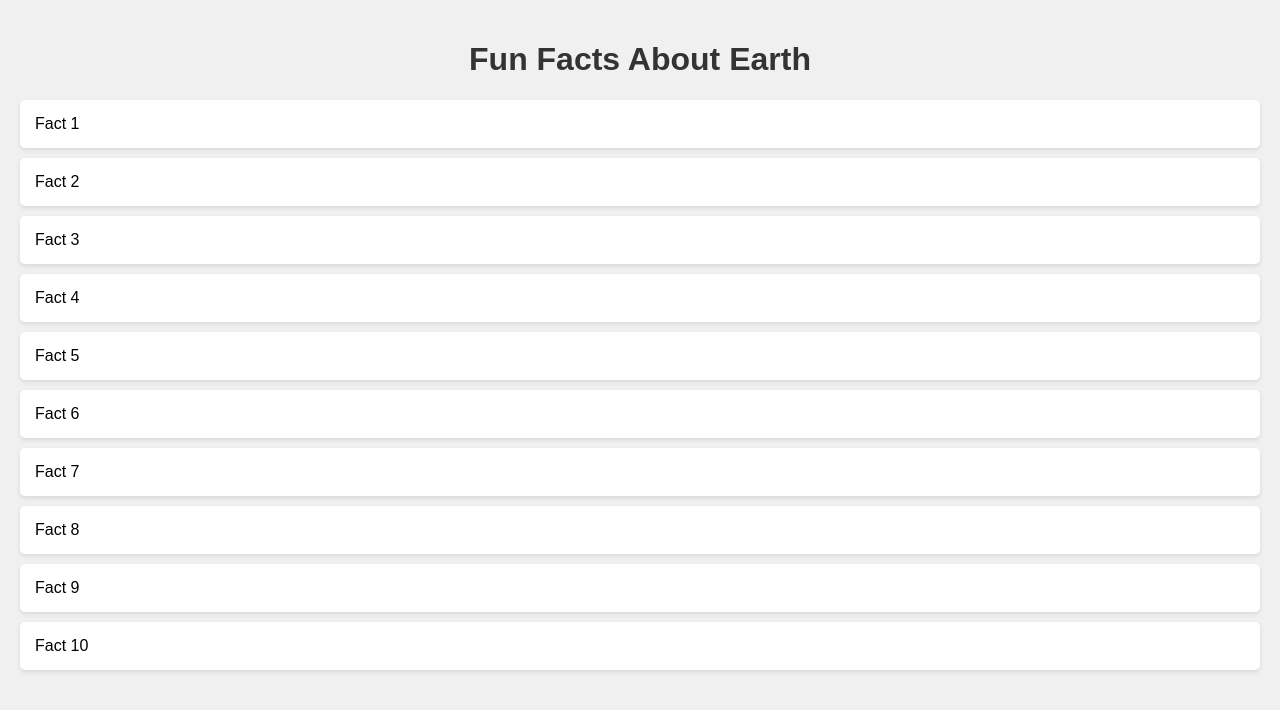
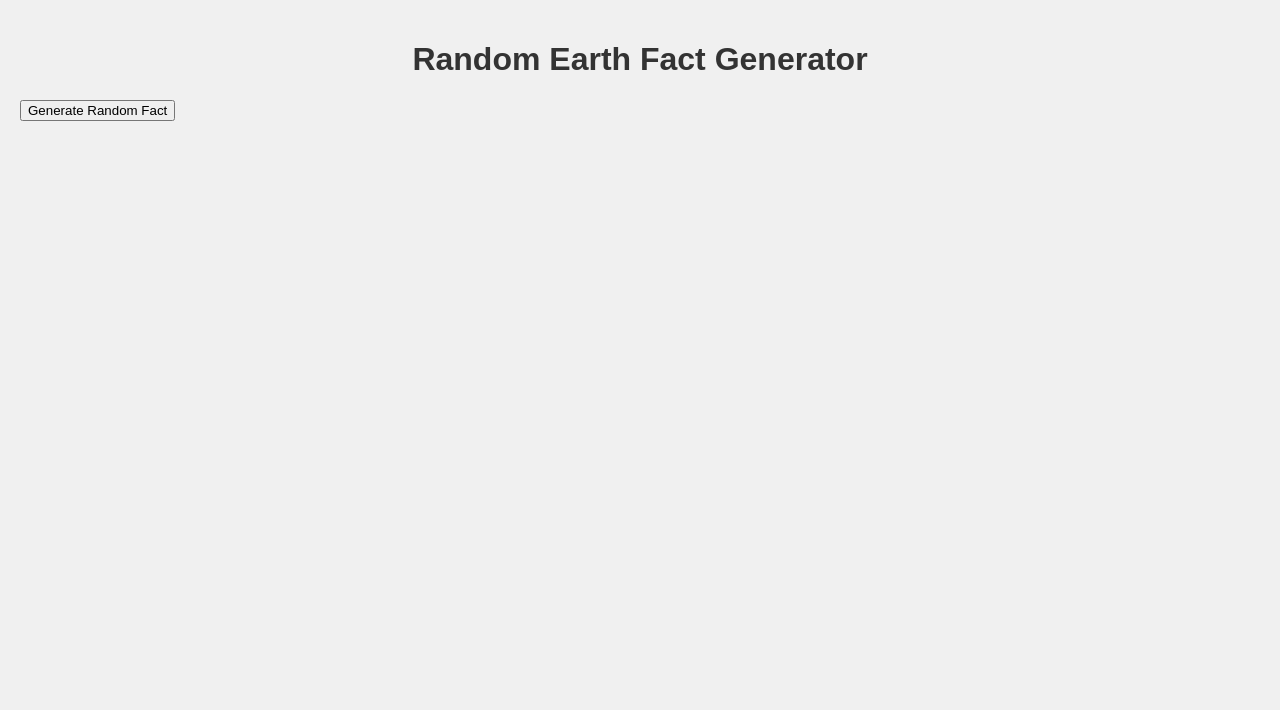
Before and after one commit to kartikmehta18/genai-pieces, a plain HTML site: page index.html in a window 1280 px wide. Drawn offline with Linux system fonts and the light colour scheme.

Commit message:
Update index.html

```diff
--- a/index.html
+++ b/index.html
@@ -3,12 +3,13 @@
 <head>
     <meta charset="UTF-8">
     <meta name="viewport" content="width=device-width, initial-scale=1.0">
-    <title>Fun Facts About Earth</title>
+    <title>Random Earth Fact Generator</title>
     <link rel="stylesheet" href="styles.css">
 </head>
 <body>
-    <h1>Fun Facts About Earth</h1>
-    <ul id="facts-list"></ul>
+    <h1>Random Earth Fact Generator</h1>
+    <button id="generate-fact">Generate Random Fact</button>
+    <div id="fact-display" class="fact-display"></div>
     <script src="script.js"></script>
 </body>
 </html>
```
